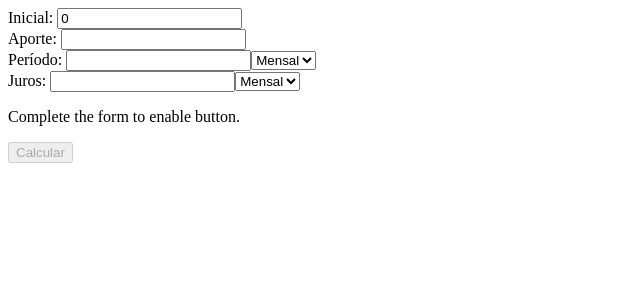
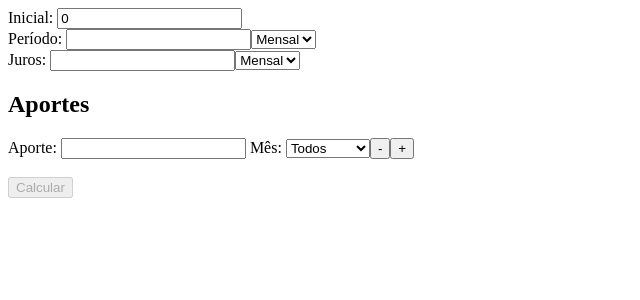
Before and after one commit to redyner/InvestToolsBack, an Angular app in the folder FrontInvestTools/: page / in a window 1280 px wide. Shown: the top 300 px of the page, without its empty margins (0-640 px from the left). Built offline with nearby package versions, Linux system fonts and the light colour scheme.

Commit message:
Aportes adicionados ao Front

```diff
--- /dev/null
+++ b/FrontInvestTools/src/app/Enums/mes.ts
@@ -0,0 +1,15 @@
+export enum mes{
+   todos = 0,
+   janeiro = 1,
+   fevereiro = 2,
+   marco = 3,
+   abril = 4,
+   mao = 5,
+   junho = 6,
+   julho = 7,
+   agosto = 8,
+   setembro = 9,
+   outubro = 10,
+   novembro = 11,
+   dezembro = 12
+}
--- /dev/null
+++ b/FrontInvestTools/src/app/Enums/tipo-periodo.ts
@@ -0,0 +1,4 @@
+export enum tipoPeriodo{
+    mes = 1,
+    ano = 2
+}
--- a/FrontInvestTools/src/app/calculadora-juros/calculadora-juros.component.html
+++ b/FrontInvestTools/src/app/calculadora-juros/calculadora-juros.component.html
@@ -1,25 +1,40 @@
 <form [formGroup]="form">
 
-    <label for="first-name">Inicial: </label>
-    <input id="first-name" type="text" formControlName="inicial"> <br>
+    <label >Inicial: </label>
+    <input type="number" formControlName="inicial"> <br>
 
-    <label for="last-name">Aporte: </label>
-    <input id="last-name" type="text" formControlName="aporte"> <br>
+    <div formGroupName="periodo">
+        <label >Período: </label>
+        <input type="number" formControlName="valor">
+        <select formControlName="tipoPeriodo" id="periodos">
+            <option value="1" >Mensal</option>
+            <option value="2">Anual</option>
+          </select> <br>
+    </div>
 
-    <label for="first-name">Período: </label>
-    <input id="first-name" type="text" formControlName="periodo">
-    <select formControlName="tipoPeriodoJuros" id="periodos">
-        <option value="1" >Mensal</option>
-        <option value="2">Anual</option>
-      </select> <br>
+    <div formGroupName="juros">
+        <label >Juros: </label>
+        <input type="number" formControlName="valor">
+        <select formControlName="tipoPeriodo" id="periodos">
+            <option value="1">Mensal</option>
+            <option value="2">Anual</option>
+        </select>
+    </div>
 
-    <label for="last-name">Juros: </label>
-    <input id="last-name" type="text" formControlName="juros">
-    <select formControlName="tipoPeriodoPeriodo" id="periodos">
-        <option value="1">Mensal</option>
-        <option value="2">Anual</option>
-      </select>
+    <div formArrayName="aportes">
+        <h2>Aportes</h2>
+        <div *ngFor="let aporte of aportes.controls; let i=index" [formGroupName]="i">
+          <label >Aporte: </label>
+          <input type="number" formControlName="valor">
+          Mês: <select formControlName="mes">
+            <option *ngFor="let mes of meses" [value]="mes.value">{{ mes.name }}</option>
+          </select>
+          <button type="button" (click)="removeAportes(i)">-</button>
+          <button type="button" (click)="addAportes()">+</button><br>
+        </div>
+      </div>
+
 
   </form>
-  <p>Complete the form to enable button.</p>
+  <br>
   <button type="submit" [disabled]="!form.valid" (click) = "onSubmit()">Calcular</button>
--- a/FrontInvestTools/src/app/calculadora-juros/calculadora-juros.component.ts
+++ b/FrontInvestTools/src/app/calculadora-juros/calculadora-juros.component.ts
@@ -1,23 +1,68 @@
 import { Component } from '@angular/core';
-import { FormGroup, FormControl, Validators } from '@angular/forms';
+import { Validators, FormBuilder, FormArray } from '@angular/forms';
+import { tipoPeriodo } from '../Enums/tipo-periodo';
+import { mes } from '../Enums/mes';
 
 @Component({
   selector: 'app-calculadora-juros',
   templateUrl: './calculadora-juros.component.html',
-  styleUrl: './calculadora-juros.component.scss'
+  styleUrls: ['./calculadora-juros.component.scss']
 })
+
 export class CalculadoraJurosComponent {
-  form = new FormGroup({
-    inicial: new FormControl(0.00),
-    aporte: new FormControl('',Validators.required),
-    periodo: new FormControl('',Validators.required),
-    tipoPeriodoPeriodo: new FormControl('1',Validators.required),
-    juros: new FormControl('',Validators.required),
-    tipoPeriodoJuros: new FormControl('1',Validators.required),
+
+  meses = [
+    { value: 0, name: 'Todos' },
+    { value: 1, name: 'Janeiro' },
+    { value: 2, name: 'Fevereiro' },
+    { value: 3, name: 'Março' },
+    { value: 4, name: 'Abril' },
+    { value: 5, name: 'Maio' },
+    { value: 6, name: 'Junho' },
+    { value: 7, name: 'Julho' },
+    { value: 8, name: 'Agosto' },
+    { value: 9, name: 'Setembro' },
+    { value: 10, name: 'Outubro' },
+    { value: 11, name: 'Novembro' },
+    { value: 12, name: 'Dezembro' }
+  ];
+
+  form = this.formBuilder.group({
+    inicial: [0],
+    periodo: this.formBuilder.group({
+      valor: ['', Validators.required],
+      tipoPeriodo: [tipoPeriodo.mes, Validators.required]
+    }),
+    juros: this.formBuilder.group({
+      valor: ['', Validators.required],
+      tipoPeriodo: [tipoPeriodo.mes, Validators.required]
+    }),
+    aportes: this.formBuilder.array([
+      this.formBuilder.group({
+        valor: ['', Validators.required],
+        mes: [mes.todos, Validators.required]
+      })
+    ])
   });
 
+  constructor(private formBuilder: FormBuilder) { }
+
   onSubmit() {
-    // TODO: Use EventEmitter with form value
     console.warn(this.form.value);
   }
+
+  get aportes() {
+    return this.form.get('aportes') as FormArray;
+  }
+
+  addAportes() {
+    this.aportes.push(this.formBuilder.group({
+      valor: ['', Validators.required],
+      mes: [mes.todos, Validators.required]
+    }));
+  }
+
+  removeAportes(index: number) {
+    this.aportes.removeAt(index);
+  }
 }
```
